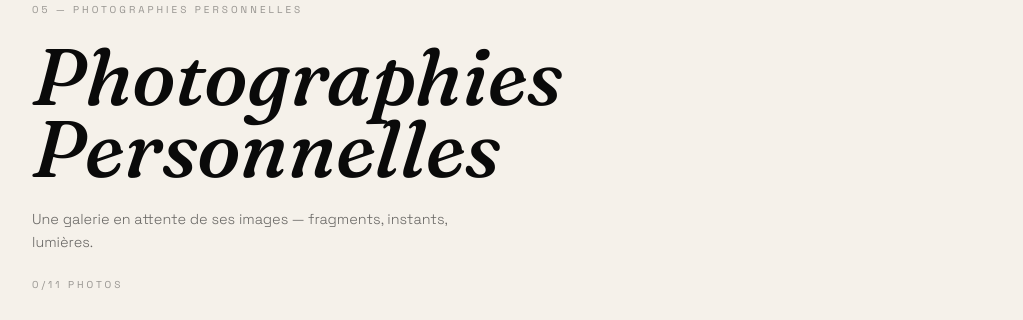
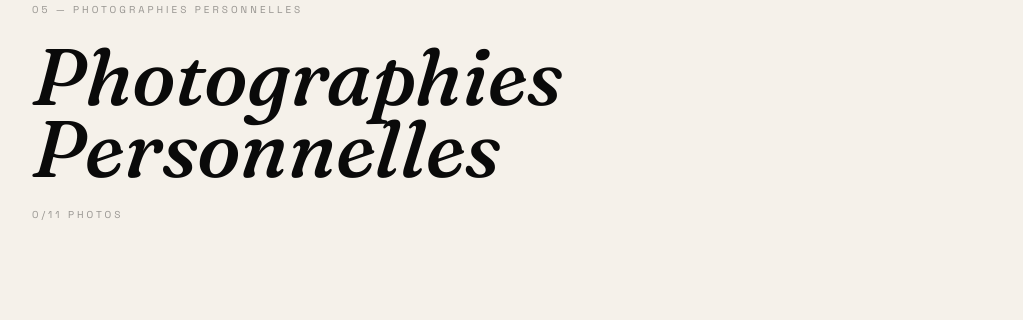
Before and after one commit to moubinesk/portfolio, a plain HTML site: page productions.html in a window 1280 px wide. Shown: the part 7008-7328 px from the top of the page, without its empty margins (48-1071 px from the left). Drawn offline with Linux system fonts and the light colour scheme.

Commit message:
Update productions.html

```diff
--- a/productions.html
+++ b/productions.html
@@ -288,7 +288,6 @@
       <div>
         <span class="section-tag">05 — <span data-fr="Photographies Personnelles" data-en="Personal Photos">Photographies Personnelles</span></span>
         <h2 class="font-display section-title" data-fr="Photographies Personnelles" data-en="Personal Photos">Photographies Personnelles</h2>
-        <p style="margin-top:1.5rem;max-width:28rem;font-size:.9rem;color:var(--muted);font-weight:300;line-height:1.6" data-fr="Une galerie en attente de ses images — fragments, instants, lumières." data-en="A gallery waiting for its images — fragments, moments, light.">Une galerie en attente de ses images — fragments, instants, lumières.</p>
       </div>
       <span class="section-tag">0/11 <span data-fr="photos" data-en="photos">photos</span></span>
     </div>
```
